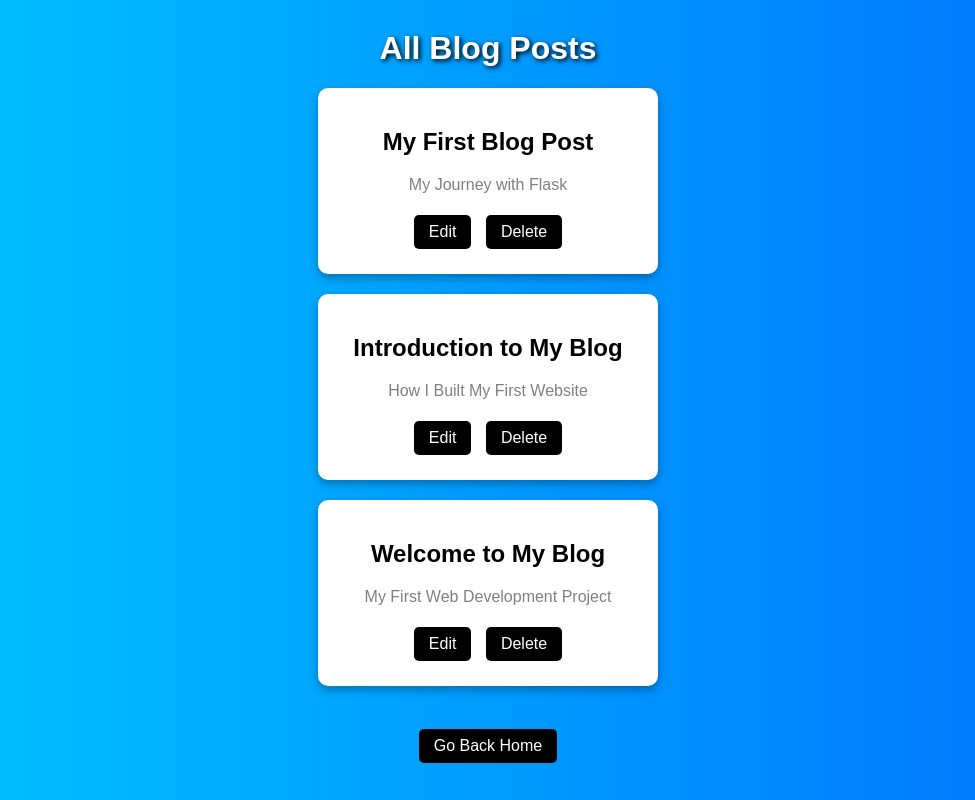
After one commit to jagdishdeshmukh235-gitbyte/Blog-Platform, a Flask app: page /posts in a window 1280 px wide. The commit adds this page. Shown: the whole page, without its empty margins (152-1127 px from the left). Run offline with Flask 3, Linux system fonts and the light colour scheme; data comes from the database, SQL or seed files in the repository; both versions use the stored data as it was after the commit.

Commit message:
Week 3 update: Blog CRUD system added

```diff
--- /dev/null
+++ b/Templates/posts.html
@@ -0,0 +1,80 @@
+<!DOCTYPE html>
+<html>
+<head>
+<title>All Posts</title>
+
+<style>
+
+body{
+    background: linear-gradient(to right, #00c6ff, #0072ff);
+    font-family: Arial, sans-serif;
+    text-align: center;
+}
+
+h1{
+    color: white;
+    margin-top: 30px;
+    text-shadow: 2px 2px 5px black;
+}
+
+/* Card style */
+.post{
+    background: white;
+    width: 300px;
+    margin: 20px auto;
+    padding: 20px;
+    border-radius: 10px;
+    box-shadow: 0px 4px 10px rgba(0,0,0,0.3);
+}
+
+.post h2{
+    color: black;
+}
+
+.post p{
+    color: gray;
+}
+
+/* Buttons */
+a{
+    display: inline-block;
+    margin: 5px;
+    padding: 8px 15px;
+    text-decoration: none;
+    color: white;
+    background: black;
+    border-radius: 5px;
+}
+
+a:hover{
+    background: red;
+}
+
+</style>
+
+</head>
+
+<body>
+
+<h1>All Blog Posts</h1>
+
+{% for post in posts %}
+
+<div class="post">
+
+    <h2>{{ post.title }}</h2>
+    <p>{{ post.content }}</p>
+
+    <a href="/edit/{{ post.id }}">Edit</a>
+    <a href="/delete/{{ post.id }}">Delete</a>
+
+</div>
+
+{% endfor %}
+
+<br>
+
+<a href="/">Go Back Home</a>
+
+</body>
+</html>
--- a/app.py
+++ b/app.py
@@ -1,6 +1,7 @@
 from flask import Flask, render_template, request
 from forms import RegisterForm
 from models import db, User
+from models import Post
 
 app = Flask(__name__)
 
@@ -64,5 +65,51 @@ def login():
 def logout():
     return "User Logged Out"
 
+@app.route('/create', methods=['GET','POST'])
+def create():
+
+    if request.method == 'POST':
+        title = request.form['title']
+        content = request.form['content']
+
+        new_post = Post(title=title, content=content)
+
+        db.session.add(new_post)
+        db.session.commit()
+
+        return render_template("success.html")
+
+    return render_template("create_post.html")
+
+@app.route('/posts')
+def posts():
+    all_posts = Post.query.all()
+    return render_template("posts.html", posts=all_posts)
+
+@app.route('/edit/<int:id>', methods=['GET','POST'])
+def edit(id):
+
+    post = Post.query.get(id)
+
+    if request.method == 'POST':
+        post.title = request.form['title']
+        post.content = request.form['content']
+
+        db.session.commit()
+
+        return "Post Updated"
+
+    return render_template("create_post.html")
+
+@app.route('/delete/<int:id>')
+def delete(id):
+
+    post = Post.query.get(id)
+
+    db.session.delete(post)
+    db.session.commit()
+
+    return "Post Deleted"
+
 if __name__ == '__main__':
     app.run(debug=True)
--- a/models.py
+++ b/models.py
@@ -7,3 +7,8 @@ class User(db.Model):
     username = db.Column(db.String(100), unique=True)
     email = db.Column(db.String(120), unique=True)
     password = db.Column(db.String(200))
+
+class Post(db.Model):
+    id = db.Column(db.Integer, primary_key=True)
+    title = db.Column(db.String(200))
+    content = db.Column(db.Text)
```
Also changed, not shown: Templates/create_post.html (added, +56 -0 lines), Templates/index.html (+20 -7 lines), Templates/success.html (added, +48 -0 lines), instance/blog.db.
